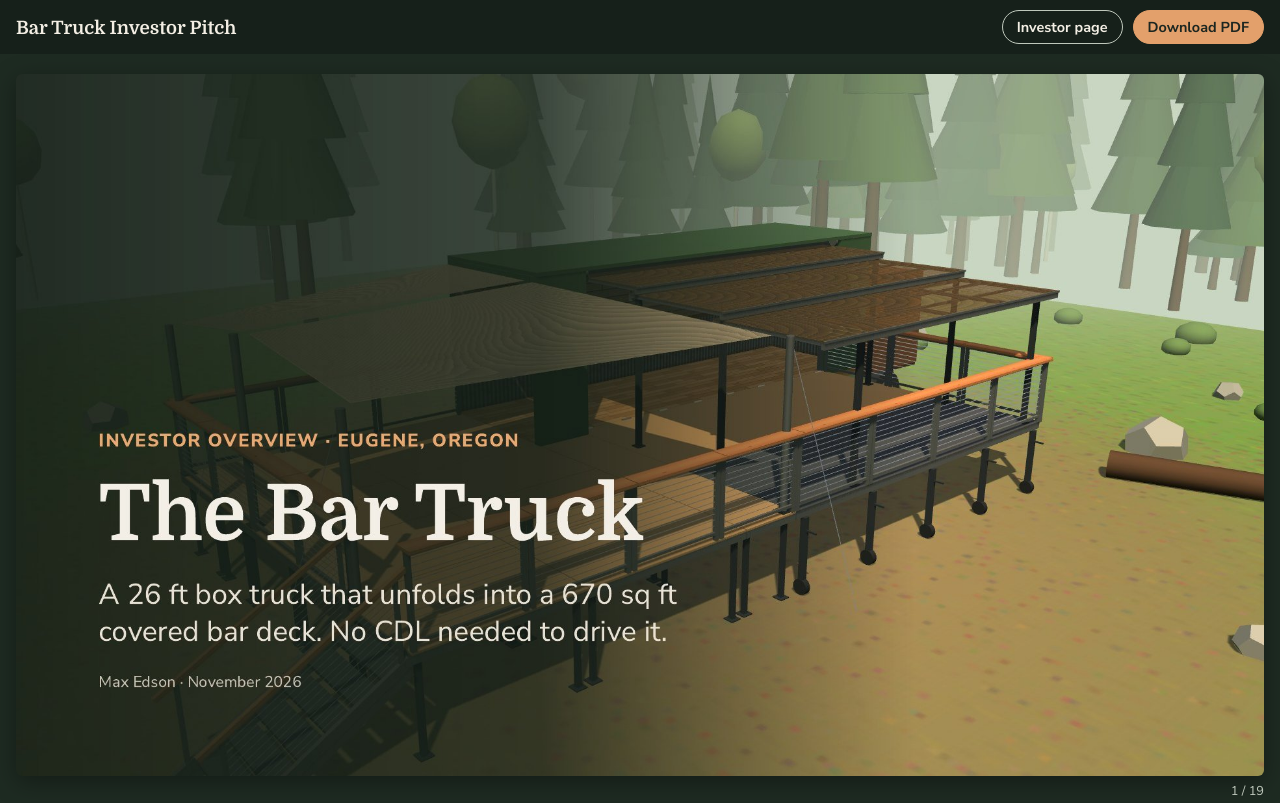
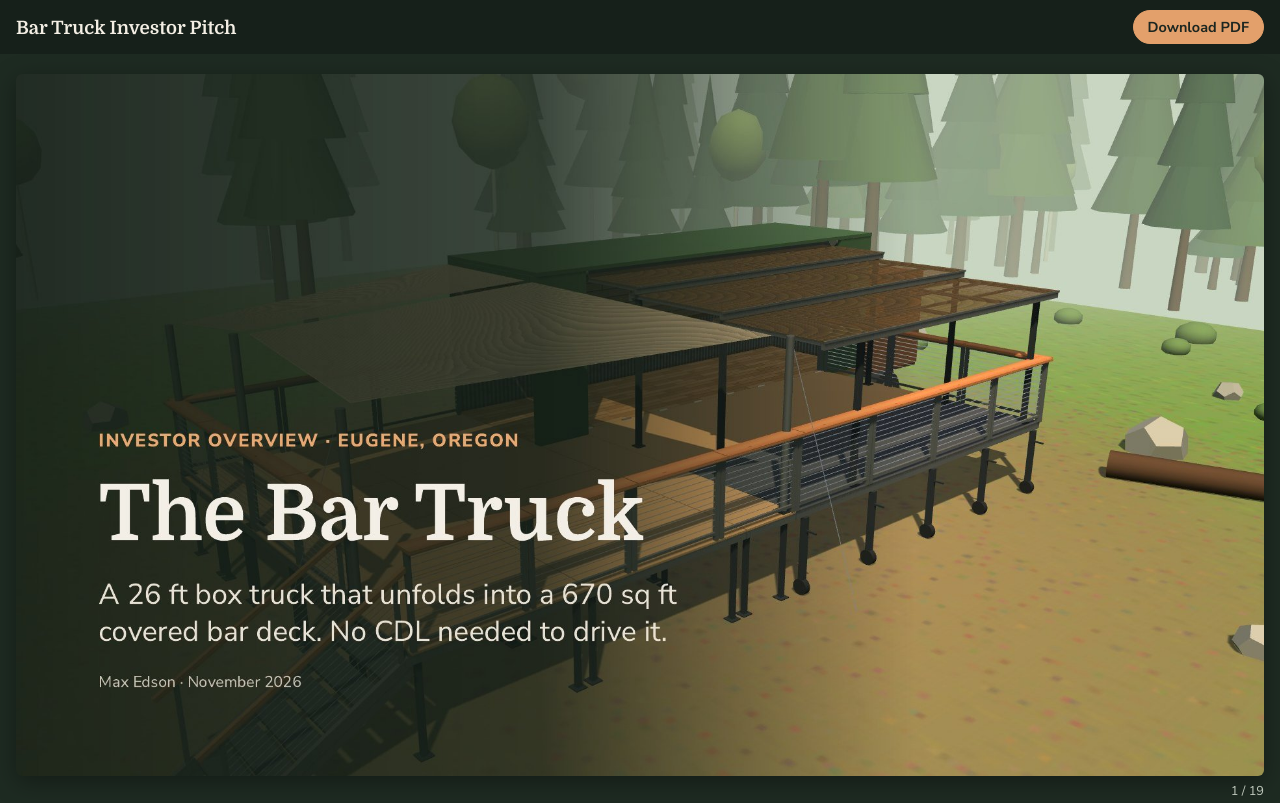
Before and after one commit to chuckedson541/chuckedson541.github.io, a plain HTML site: page investors-15349ddb/pitch/index.html in a window 1280 px wide. Shown: the top 803 px of the page. Drawn offline with Linux system fonts and the light colour scheme.

Commit message:
Pitch page: remove the link back to the investor room
Co-Authored-By: Claude Opus 5.5 <noreply@anthropic.com>
Claude-Session: https://claude.ai/code/session_01LNijcv2FV3hR6ZxE7PD6Yh

```diff
--- a/investors-15349ddb/pitch/index.html
+++ b/investors-15349ddb/pitch/index.html
@@ -16,7 +16,7 @@ figure{margin:0}
 img{display:block;width:100%;height:auto;border-radius:6px;box-shadow:0 6px 24px rgba(0,0,0,.35);background:#2A3A2F}
 figcaption{color:var(--fg2);font-size:.8rem;text-align:right;margin-top:6px}
 </style></head><body>
-<header><h1>Bar Truck Investor Pitch</h1><nav><a href="../">Investor page</a><a class="main" href="Bar-Truck-Investor-Pitch.pdf" download>Download PDF</a></nav></header>
+<header><h1>Bar Truck Investor Pitch</h1><nav><a class="main" href="Bar-Truck-Investor-Pitch.pdf" download>Download PDF</a></nav></header>
 <main>
 <figure><img src="s-01.jpg" width="1920" height="1080" alt="Slide 1" loading="eager"><figcaption>1 / 19</figcaption></figure>
 <figure><img src="s-02.jpg" width="1920" height="1080" alt="Slide 2" loading="eager"><figcaption>2 / 19</figcaption></figure>
```
